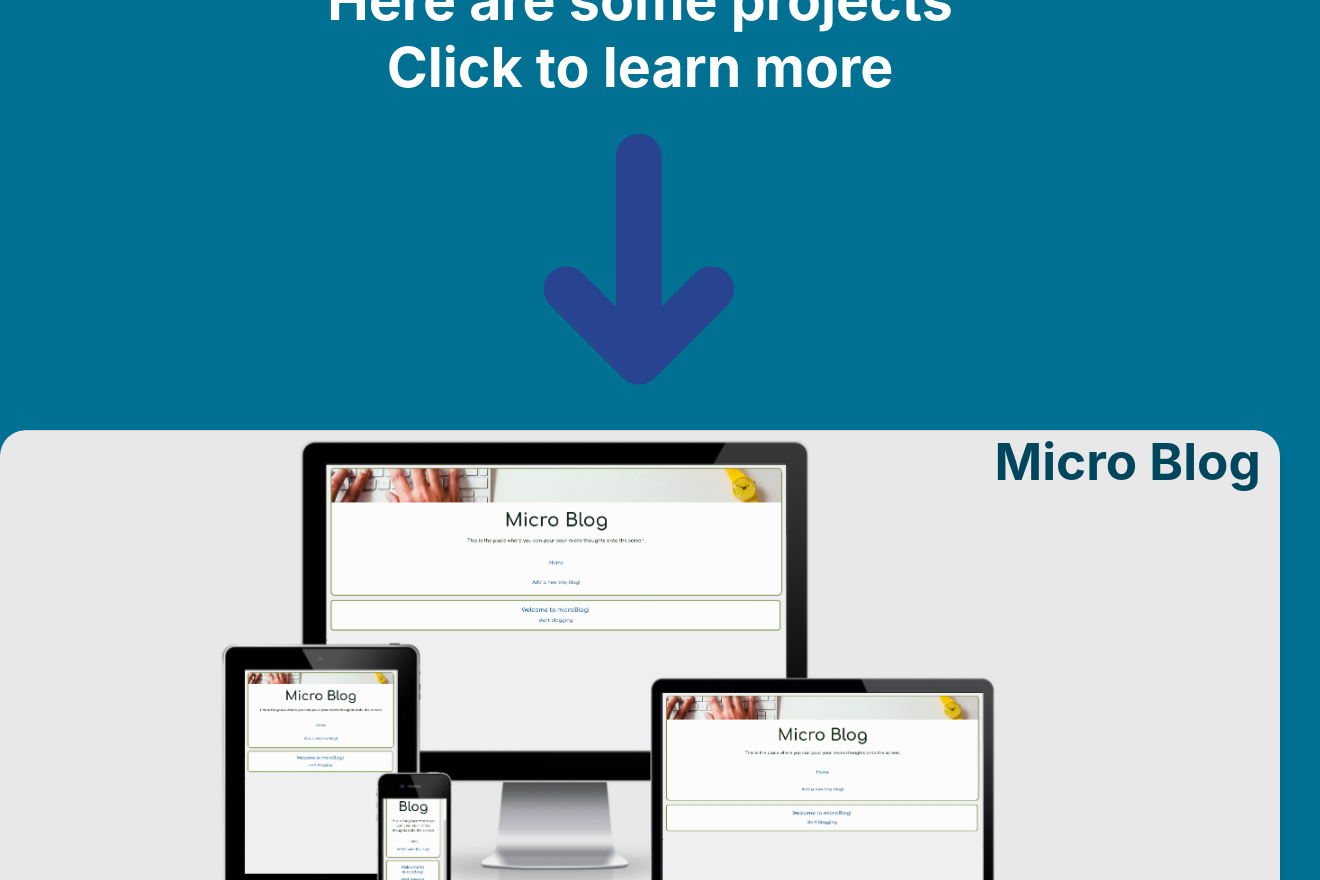
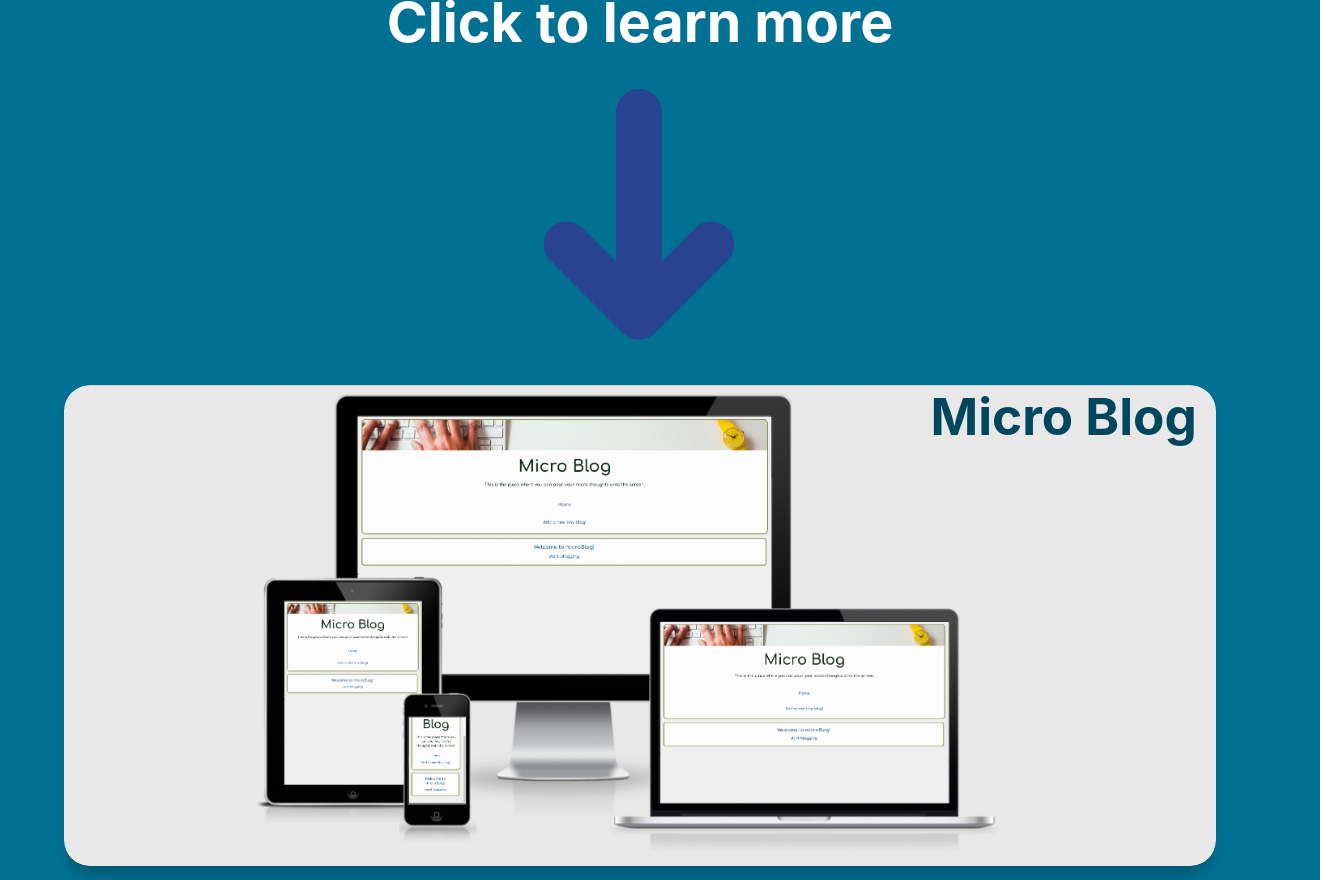
Before and after one commit to Cheis415/My-website, a React (Create React App) app: page / in a window 1280 px wide. Shown: the part 980-1860 px from the top of the page, 1320 px wide, since content can reach past the window. Built offline with nearby package versions, Linux system fonts and the light colour scheme.

Commit message:
finally figured of viewport issue

```diff
--- a/src/App.css
+++ b/src/App.css
@@ -1,4 +1,4 @@
 .cont {
-    width: 100%;
-    height: auto
+    /* width: 100%;
+    height: auto */
 }
--- a/src/AppCard.css
+++ b/src/AppCard.css
@@ -1,5 +1,5 @@
 .Card-div {
-    width: 100%;
+    width: 90vw;
     height: auto;
     display: flex;
     justify-content: center;
@@ -12,7 +12,7 @@
     background-color: transparent;
     overflow: hidden;
     height:auto;
-    width: 100%;
+    width: 90vw;
     border-radius: 2vw;
     display: flex;
     justify-content: space-around;
@@ -32,7 +32,7 @@
   .back {
     border-radius: 2vw;
     background-size: cover;
-    width: 100%;
+    width: 90vw;
     height: 100%;
     box-shadow: 0px 12px 18px -6px rgba(0, 0, 0, 0.3);
   }
@@ -41,14 +41,14 @@
     border-radius: 2vw;
     background-image: url(https://wallpaperaccess.com/full/701597.png);
     background-size: cover;
-    width: 100%;
+    width: 90vw;
     height: 100%;
     background-position: center;
     box-shadow: 0px 12px 18px -6px rgba(0, 0, 0, 0.3);
 
   }
   .text {
-    font-size: 1.3em;
+    font-size: 1.1em;
     padding-left: 1ch;
     padding-right: 1ch;
     margin-left: 2ch;
--- a/src/Hello.css
+++ b/src/Hello.css
@@ -1,29 +1,9 @@
 .hello {
     z-index: 10;
     margin-top: 10px;
-    width: 100%;
+    width: 90vw;
     justify-content: center;
     text-align: center;
-}
-
-.intro {
-    display: flex;
-    flex-wrap: wrap;
-    animation: type 3s steps(11);
-    overflow: hidden;
-    font-family: 'Cutive Mono', monospace;
-    color: white;
-    width: 13ch;
-    font-size: 4em;
-    justify-content: center;
-}
-@keyframes type {
-    0% {
-        width: 0ch;
-    }
-    100% {
-        width:13ch;
-    }
 }
 
 .myname {
--- a/src/ScrollTrans.js
+++ b/src/ScrollTrans.js
@@ -34,7 +34,7 @@ function ScrollTrans() {
   endless debates with friends. This is still a work in progress, and we have a lot of functionality that we would like to add. Stay tuned!`;
 
   useEffect(() => {
-    AOS.init({ duration: 2000, offset: 250,  easing: 'ease-in-quart',once: false,
+    AOS.init({ duration: 2000, offset: 250,  easing: 'ease-in-quart',once: true,
       });
   }, [])
   return (
--- a/src/index.css
+++ b/src/index.css
@@ -24,7 +24,7 @@
 }
 html {
   background-position: center;
-  background-size: 100%;
+
   background-color: #007193;
 
 }
--- a/src/scrollTrans.css
+++ b/src/scrollTrans.css
@@ -4,7 +4,7 @@
     background-color: transparent;
     overflow: hidden;
     height: auto;
-    width: 100%;
+    width: 90vw;
     box-shadow: 0px 12px 18px -6px rgba(0, 0, 0, 0.3);
     border-radius: 2vw;
     display: flex;
@@ -84,7 +84,7 @@
 }
 
 .title {
-    width: 100%;
+    width: 90vw;
     padding-right: 3vw;
     font-size: 4vw;
     position: absolute;
```
Also changed, not shown: 2 other files (tests, documents, lock files or other folders).
